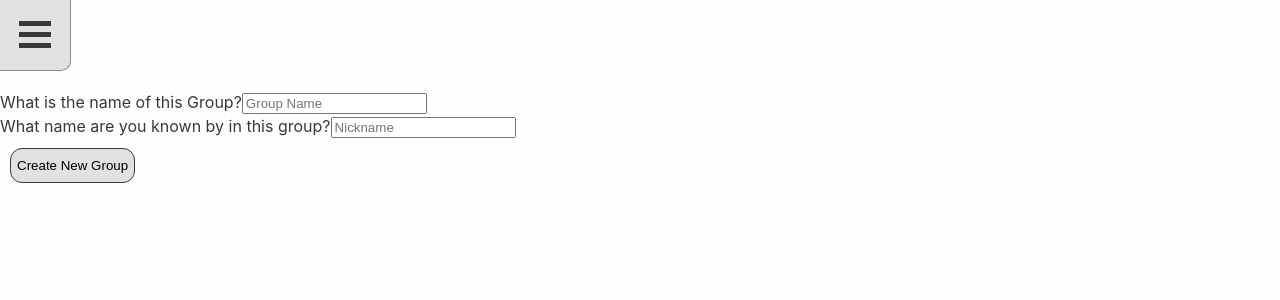
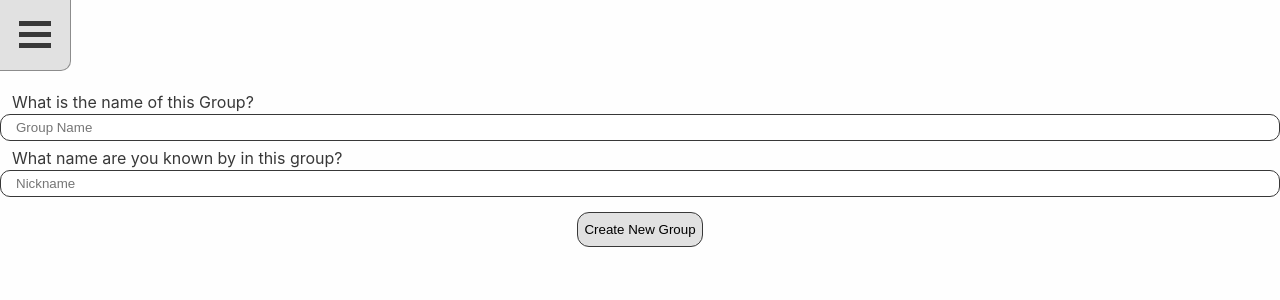
Before and after one commit to jtschams/gift-registry, a React (Vite) app in the folder client/: page /create-group in a window 1280 px wide. Shown: the top 300 px of the page. Built offline with nearby package versions, Linux system fonts and the light colour scheme; sample sign-in values are in the browser's storage.

Commit message:
continued implementation of css. changes as necessary to pages and components for css and React key errors.

```diff
--- a/client/src/assets/index.css
+++ b/client/src/assets/index.css
@@ -186,6 +186,38 @@ h2 {
   border-width: 1px 0;
 }
 
+form {
+  text-align: center;
+}
+
+.form-group {
+  display: flex;
+  flex-direction: column;
+  margin: 5px 0;
+  text-align: left;
+}
+
+label {
+  margin-left: 12px;
+}
+
+input {
+  padding: 5px 15px;
+  border: 1px solid var(--accent);
+  border-radius: 10px;
+}
+
+select {
+  padding: 3px;
+  border: 3px solid var(--mark);
+  border-radius: 10px;
+  text-align: center;
+}
+
+input:focus-visible {
+  border: 2px solid var(--mark) ;
+}
+
 /*    /* Specific pages and components*/
 
 /* Family Component */
--- a/client/src/components/Answer.jsx
+++ b/client/src/components/Answer.jsx
@@ -1,5 +1,4 @@
-// TODO: Answer component
-// Enter from AnswerSet
+// TODO: Answer component claimAnswer call
 // Calls "claimAnswer" Mutation resolver[UserAnswers] {MyClaims on submit}
 import React from 'react';
 import { useState } from 'react';
@@ -62,7 +61,8 @@ export default function Answer({ answer }, { claimInfo }) {
 
   return (
     <div id={answer._id} className="single-answer">
-      <p>{answer.answerText} {answer.answerLink ? (<a href={answer.answerLink}>Link</a>) : null}</p>
+      <p>{answer.answerText}</p>
+      {answer.answerLink ? (<a href={answer.answerLink}>Link</a>) : null}
       {claimForm}
     </div>
   )
--- a/client/src/components/Question.jsx
+++ b/client/src/components/Question.jsx
@@ -49,7 +49,7 @@ export default function Question({ question }) {
       <h4>{question.question}</h4>
       <form className="question-form invisible" onSubmit={handleAnswerQuestion}>
         <div className="form-group">
-          <label htmlFor="answer-text">Answer</label>
+          <label htmlFor="answer-text">Answer:</label>
           <input
             id="answer-text"
             className="answer-input"
@@ -61,7 +61,7 @@ export default function Question({ question }) {
           />
         </div>
         <div className="form-group">
-          <label htmlFor="answer-link">Link to your Answer (Optional)</label>
+          <label htmlFor="answer-link">Link to your Answer (Optional):</label>
           <input
             id="answer-link"
             className="answer-input"
@@ -82,7 +82,7 @@ export default function Question({ question }) {
             value={answerState.amount}
             onChange={handleAnswerChange}
           >
-            <option value={0}>(General Question)</option>
+            <option value={0} hidden>(General Question)</option>
             <option value={1}>Only One</option>
             <option value={2}>More than one</option>
           </select>
--- a/client/src/pages/Answers.jsx
+++ b/client/src/pages/Answers.jsx
@@ -28,14 +28,14 @@ export default function MyAnswers() {
 
   return (
     <>
-      {loading ? "Loading..." : (Object.keys(sortedAnswers).map((category) => (<>
-        <h2 className="category-header">{category}</h2>
+      {loading ? "Loading..." : (Object.keys(sortedAnswers).map((category) => (
         <section key={category}>
+          <h2 className="category-header">{category}</h2>
           {sortedAnswers[category].map((answerSet) => (
             <AnswerSet key={answerSet.question._id} answerSet={answerSet} relations={relations}/>
           ))}
         </section>
-      </>)))}
+      )))}
     </>
   )
 }
--- a/client/src/pages/Questions.jsx
+++ b/client/src/pages/Questions.jsx
@@ -25,14 +25,14 @@ export default function Questions() {
 
   return (
     <QuestionContext.Provider value={[ questionState, setQuestionState ]}>
-      {loading ? "Loading..." : (Object.keys(sortedQuestions).map((category) => (<>
-        <h2 className="category-header">{category}</h2>
+      {loading ? "Loading..." : (Object.keys(sortedQuestions).map((category) => (
         <section key={category}>
+          <h2 className="category-header">{category}</h2>
           {sortedQuestions[category].map((question) => (
             <Question question={question} key={question._id}/>
           ))}
         </section>
-      </>)))}
+      )))}
     </QuestionContext.Provider>
   )
 }
```
